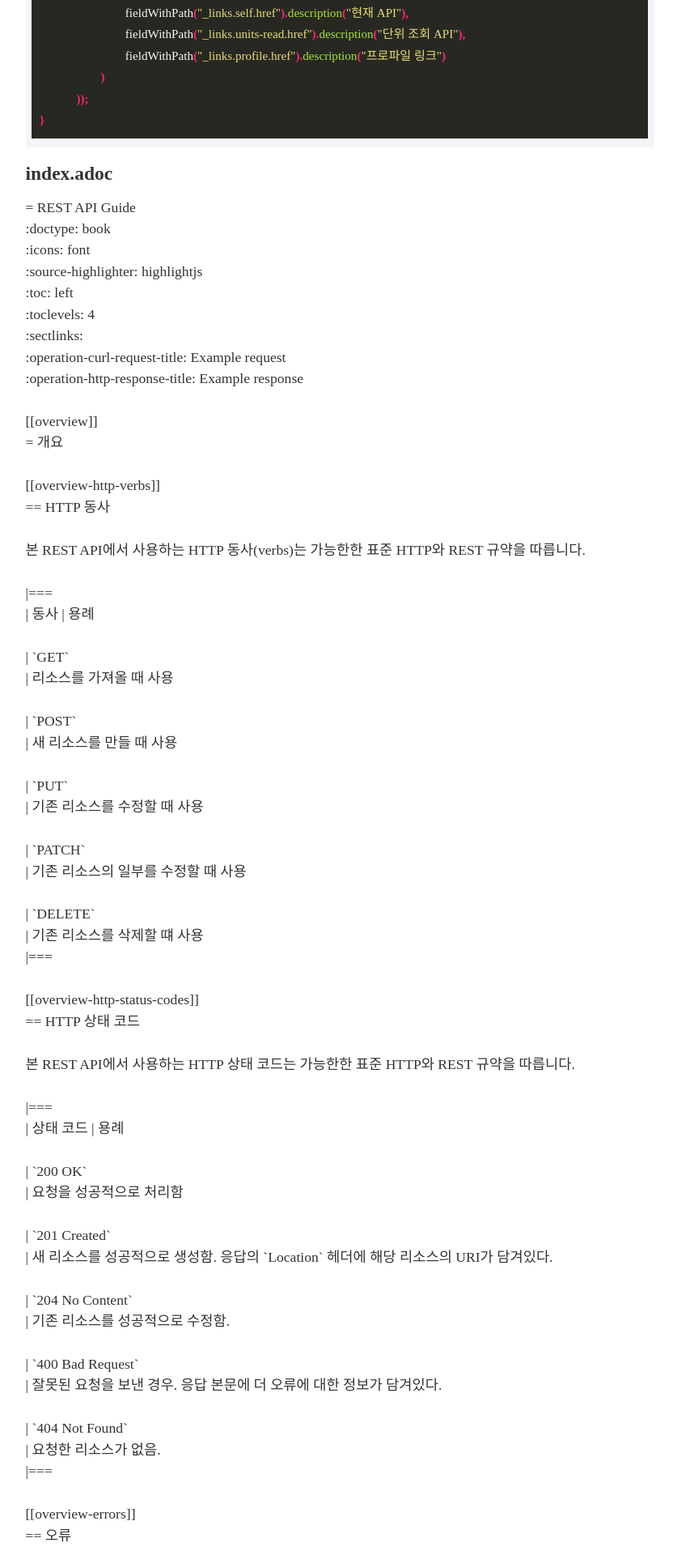
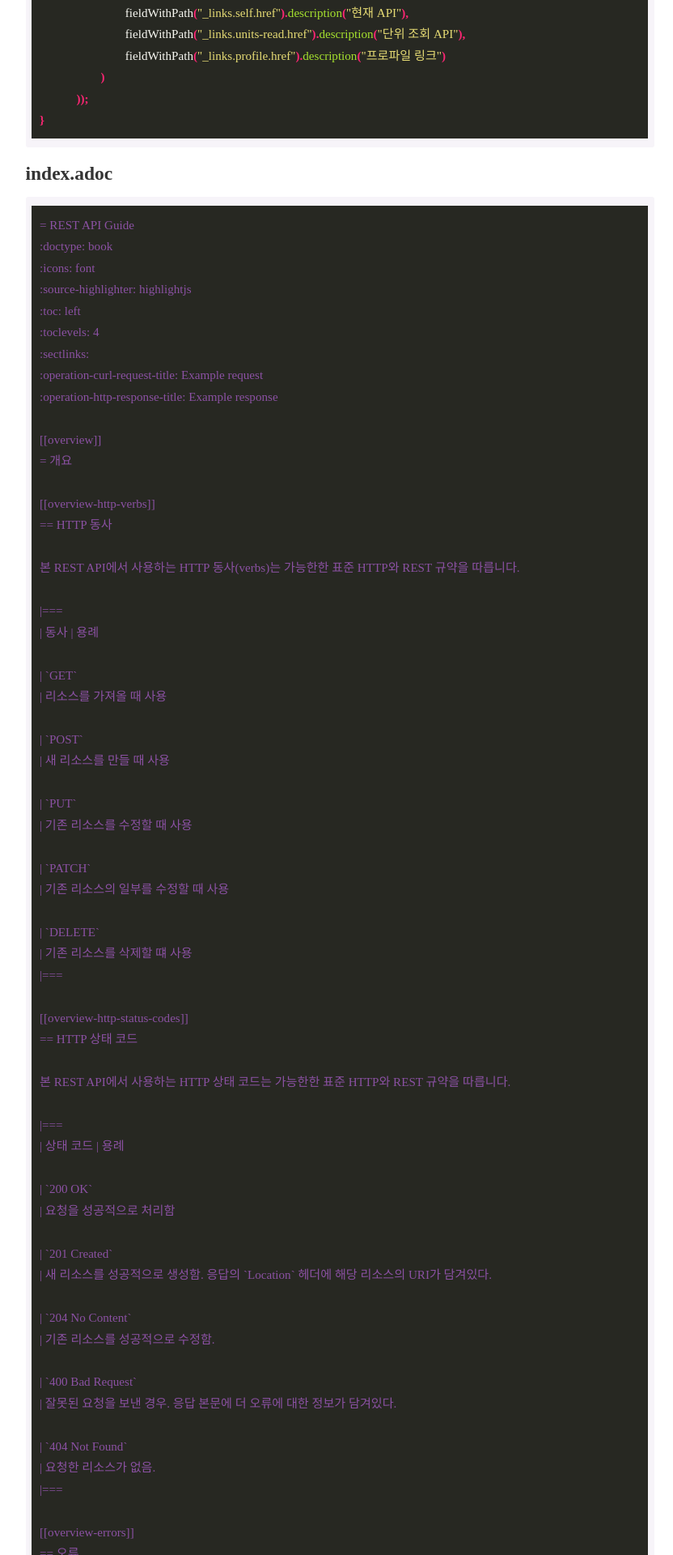
Before and after one commit to jsyang-dev/jsyang-dev.github.io, a Jekyll site: the page built from _posts/2020-02-06-spring-rest-docs.md, in a window 1280 px wide. Shown: the part 3257-5177 px from the top of the page at 81% size, without its empty margins (220-1052 px from the left). Built offline with Jekyll 4.4.1, drawn with Linux system fonts in a browser that asks for light colours; nearby versions of some CDN libraries; some web fonts are replaced; comment, search, counter and statistics services are not loaded.

Commit message:
Post 수정 - Spring REST Docs 수정

````diff
--- a/_posts/2020-02-06-spring-rest-docs.md
+++ b/_posts/2020-02-06-spring-rest-docs.md
@@ -138,7 +138,7 @@ public void When_단위_저장_Then_정상_리턴() throws Exception {
 
 ### index.adoc
 
-```asciidoc
+```
 = REST API Guide
 :doctype: book
 :icons: font
````
